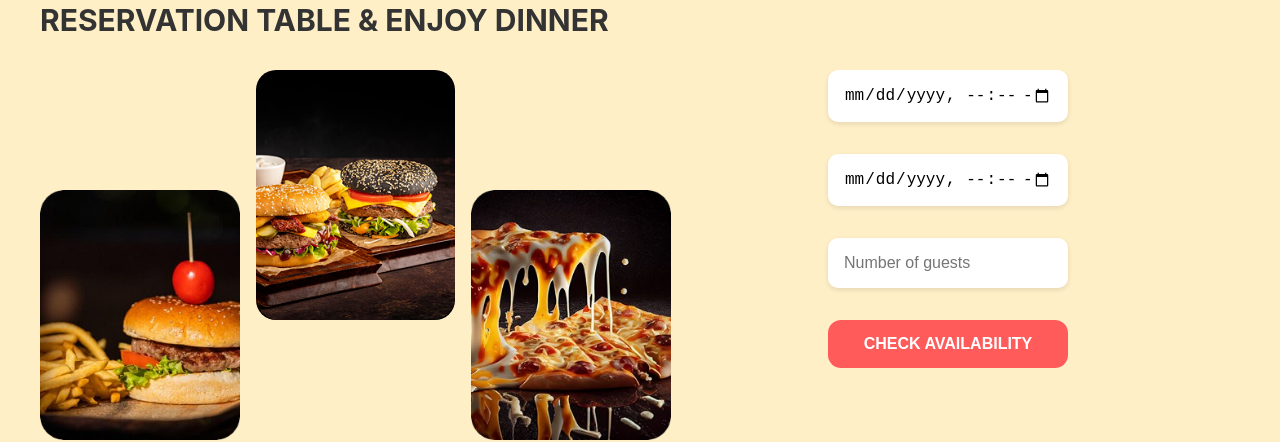
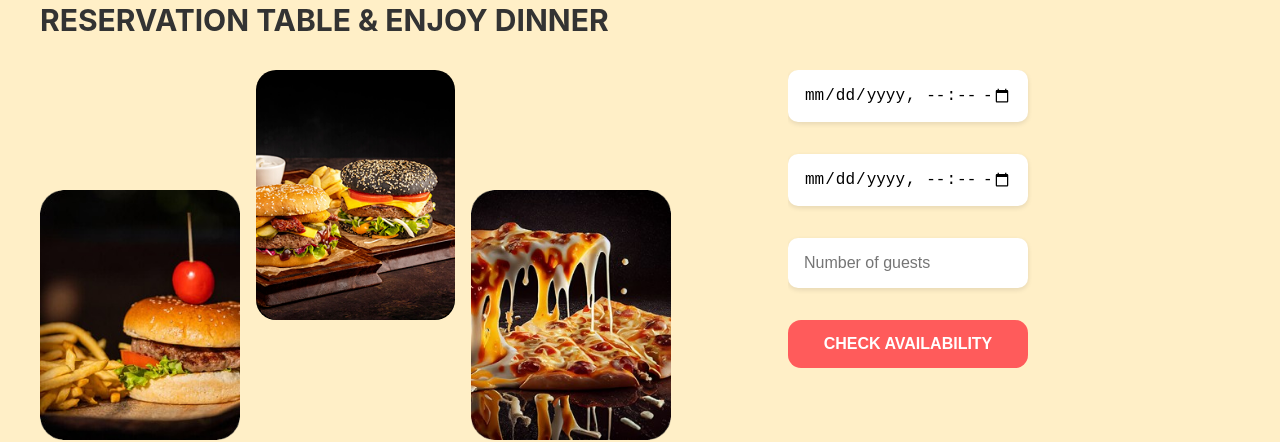
Before and after one commit to baonhi12/restaurant-system-frontend, a React (Create React App) app: page /reservation in a window 1280 px wide. Shown: the part 748-1190 px from the top of the page. Built offline with nearby package versions, Linux system fonts and the light colour scheme.

Commit message:
fix layout

```diff
--- a/src/components/usercomponent/ReservationPageComponents/ReservationSection.js
+++ b/src/components/usercomponent/ReservationPageComponents/ReservationSection.js
@@ -73,6 +73,8 @@ function ReservationSection() {
       }
 
       const arrTables = Array.isArray(tables) ? tables : [tables];
+      // Sắp xếp theo tbiTableNumber từ bé đến lớn (giả sử tbiTableNumber là số)
+      arrTables.sort((a, b) => a.tbiTableNumber - b.tbiTableNumber);
       setAvailableTables(arrTables);
       setStep(2);
     } catch (err) {
@@ -321,12 +323,12 @@ const styles = {
     width: '20rem',
     maxWidth: '500px',
     display: 'flex',
-    flexDirection: 'column',
+    flexWrap: 'wrap',
     alignItems: 'center',
     gridTemplateColumns: '1fr 1fr',
     columnGap: '2rem',
     rowGap: '2rem',
-    maxHeight: '20rem',
+    maxHeight: '21rem',
     overflowY: 'auto',
     scrollbarWidth: '.1rem',
     scrollbarColor: '#FF5B5B #FFEFC7',
```
